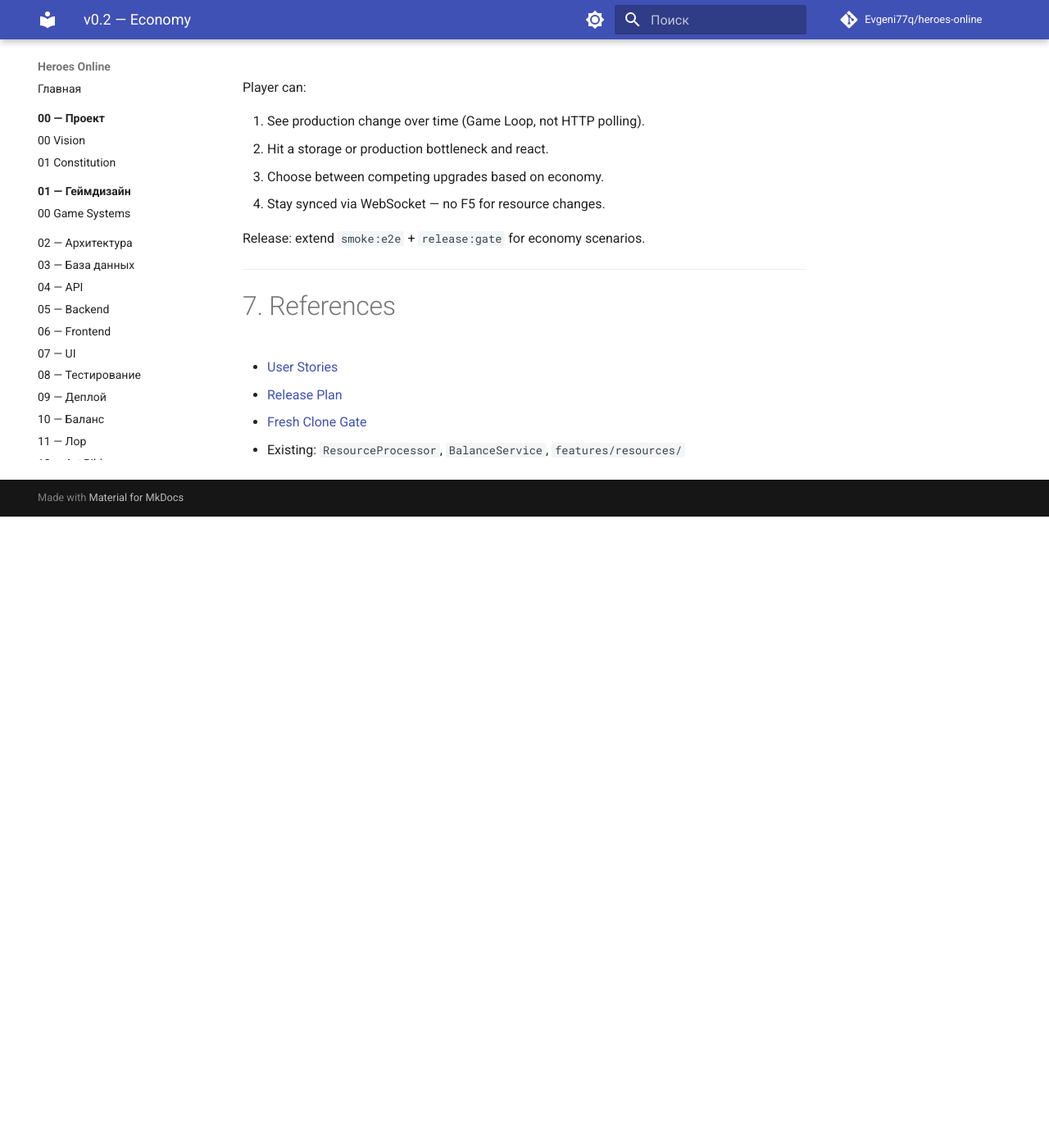
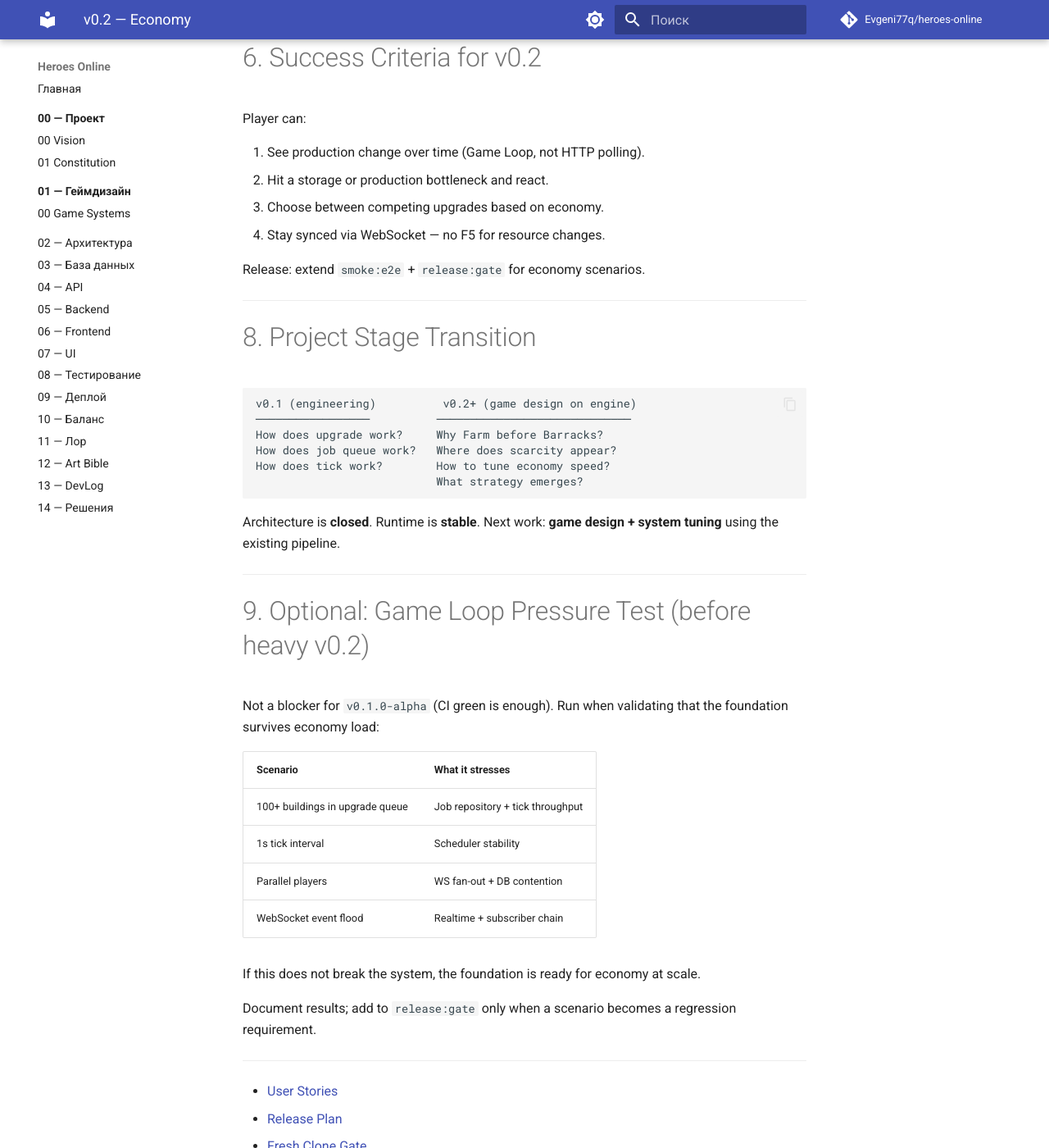
Before and after one commit to Evgeni77q/heroes-online, an MkDocs documentation site: the page built from docs/00_Project/11_v0.2_Economy.md, in a window 1280 px wide and 1400 px high, scrolled down 2727 px. Shown: the whole window at 82% size. Built offline with MkDocs 1.6.1 and Material for MkDocs 9.7.7, drawn with Linux system fonts in a browser that asks for light colours; comment, search, counter and statistics services are not loaded; before the commit the page ends 3357 px from its top, so only the background shows below that; some of the changed text lies outside the part shown.

Commit message:
docs: refine v0.2 as meaningful constraints and pressure test note

````diff
--- a/docs/00_Project/11_v0.2_Economy.md
+++ b/docs/00_Project/11_v0.2_Economy.md
@@ -7,19 +7,22 @@
 
 # 1. Goal
 
+**v0.2 = introduction of meaningful constraints.**
+
 Make the player **make economic decisions**, not just watch numbers.
 
-Economy must answer:
+Economy introduces:
 
-| Question | Player experience |
-|----------|-------------------|
-| What is best to upgrade now? | Meaningful trade-offs |
-| What should I save resources for? | Goals and planning |
-| What limits my growth? | Bottlenecks (storage, production) |
-| How does production change over time? | Visible progression |
-| Which choices give an advantage? | Strategy, not grind |
+| Constraint | Player effect |
+|------------|---------------|
+| Scarcity | Not everything is affordable at once |
+| Choice | Competing priorities |
+| Time competition | Jobs and production compete for attention |
+| Trade-offs | Farm vs Barracks vs storage vs next upgrade |
 
-This is **game design and balance** — not new architecture.
+Economy must answer **"what should I do next?"** — not only **"how much do I have?"**
+
+`BalanceService` becomes the foundation of **player decisions**, not just calculations.
 
 ---
 
@@ -105,9 +108,43 @@
 
 ---
 
-# 7. References
+# 8. Project Stage Transition
+
+```
+v0.1 (engineering)          v0.2+ (game design on engine)
+─────────────────          ─────────────────────────────
+How does upgrade work?     Why Farm before Barracks?
+How does job queue work?   Where does scarcity appear?
+How does tick work?        How to tune economy speed?
+                           What strategy emerges?
+```
+
+Architecture is **closed**. Runtime is **stable**. Next work: **game design + system tuning** using the existing pipeline.
+
+---
+
+# 9. Optional: Game Loop Pressure Test (before heavy v0.2)
+
+Not a blocker for `v0.1.0-alpha` (CI green is enough). Run when validating that the foundation survives economy load:
+
+| Scenario | What it stresses |
+|----------|------------------|
+| 100+ buildings in upgrade queue | Job repository + tick throughput |
+| 1s tick interval | Scheduler stability |
+| Parallel players | WS fan-out + DB contention |
+| WebSocket event flood | Realtime + subscriber chain |
+
+If this does not break the system, the foundation is ready for economy at scale.
+
+Document results; add to `release:gate` only when a scenario becomes a regression requirement.
+
+---
 
 - [User Stories](06_User_Stories.md)
 - [Release Plan](07_Release_Plan.md)
 - [Fresh Clone Gate](10_Fresh_Clone_Gate.md)
 - Existing: `ResourceProcessor`, `BalanceService`, `features/resources/`
+
+---
+
+# 7. References
````
Also changed, not shown: docs/00_Project/07_Release_Plan.md (+11 -0 lines), docs/00_Project/10_Fresh_Clone_Gate.md (+8 -0 lines).
